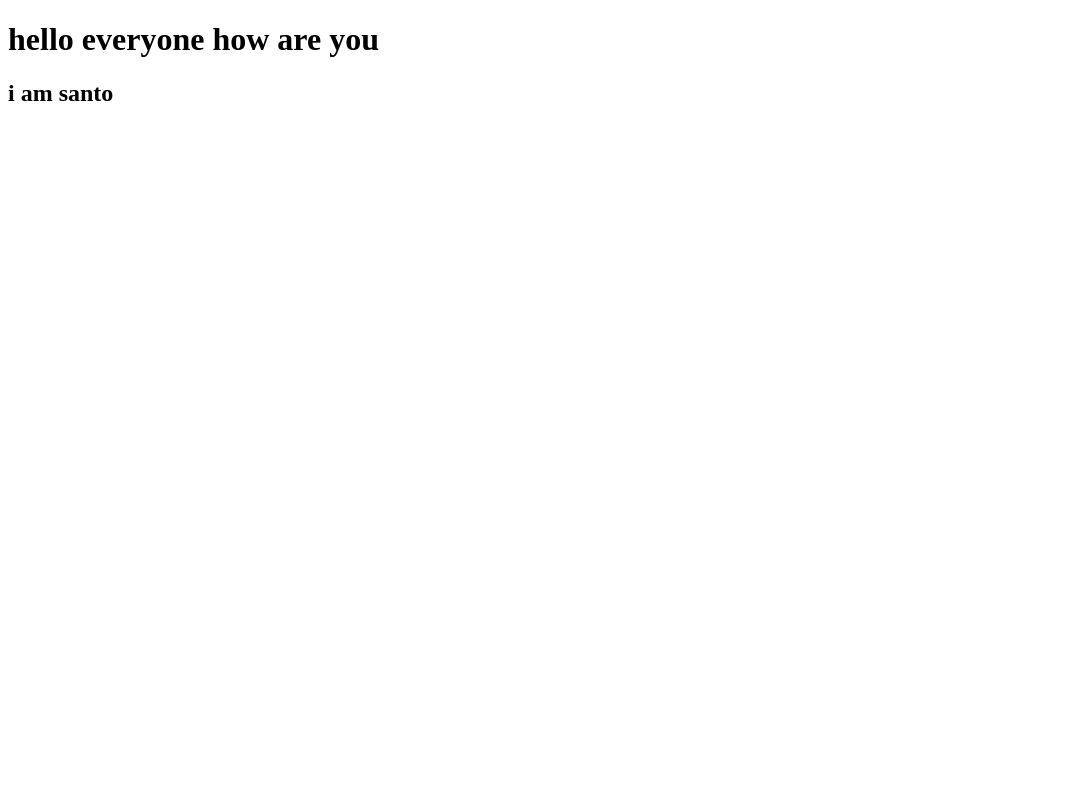
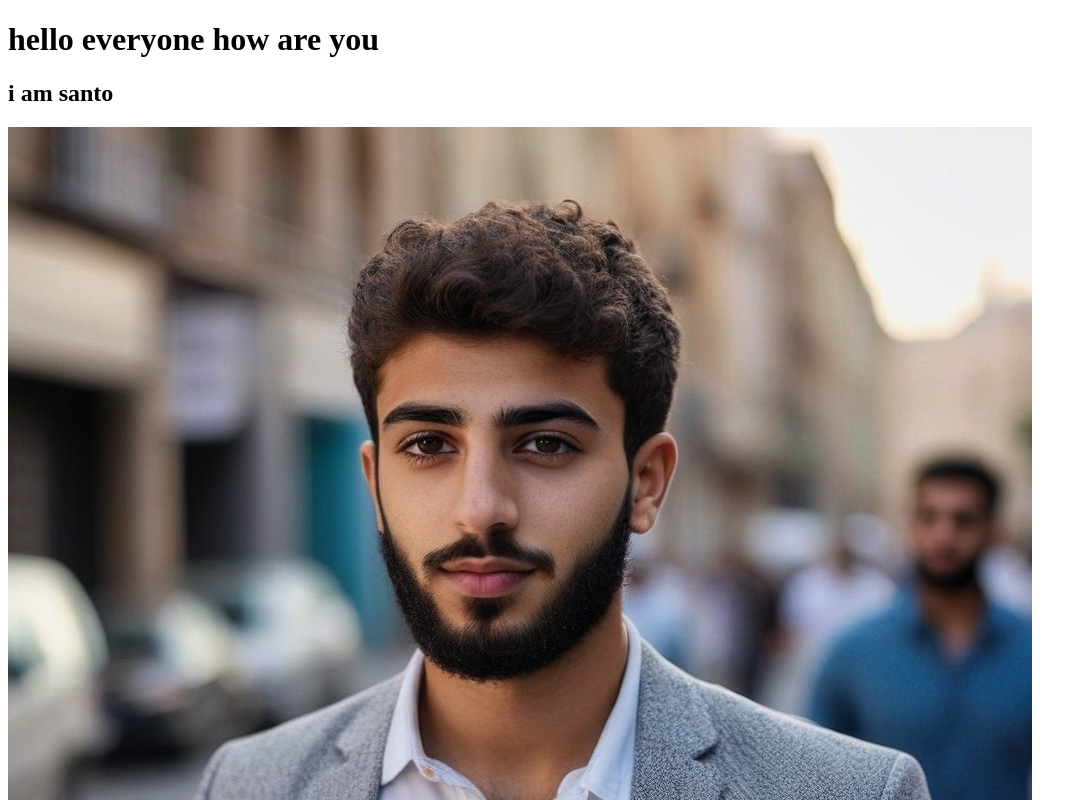
Before and after one commit to santomd/my-test-repo, a plain HTML site: page index.html in a window 1280 px wide. Shown: the top 800 px of the page, without its empty margins (0-1087 px from the left). Drawn offline with Linux system fonts and the light colour scheme.

Commit message:
web page

```diff
--- a/index.html
+++ b/index.html
@@ -8,5 +8,6 @@
 <body>
     <h1>hello everyone how are you</h1>
     <h2> i am santo</h2>
+    <img src="samaull.jpg" alt="">
 </body>
 </html>
```
